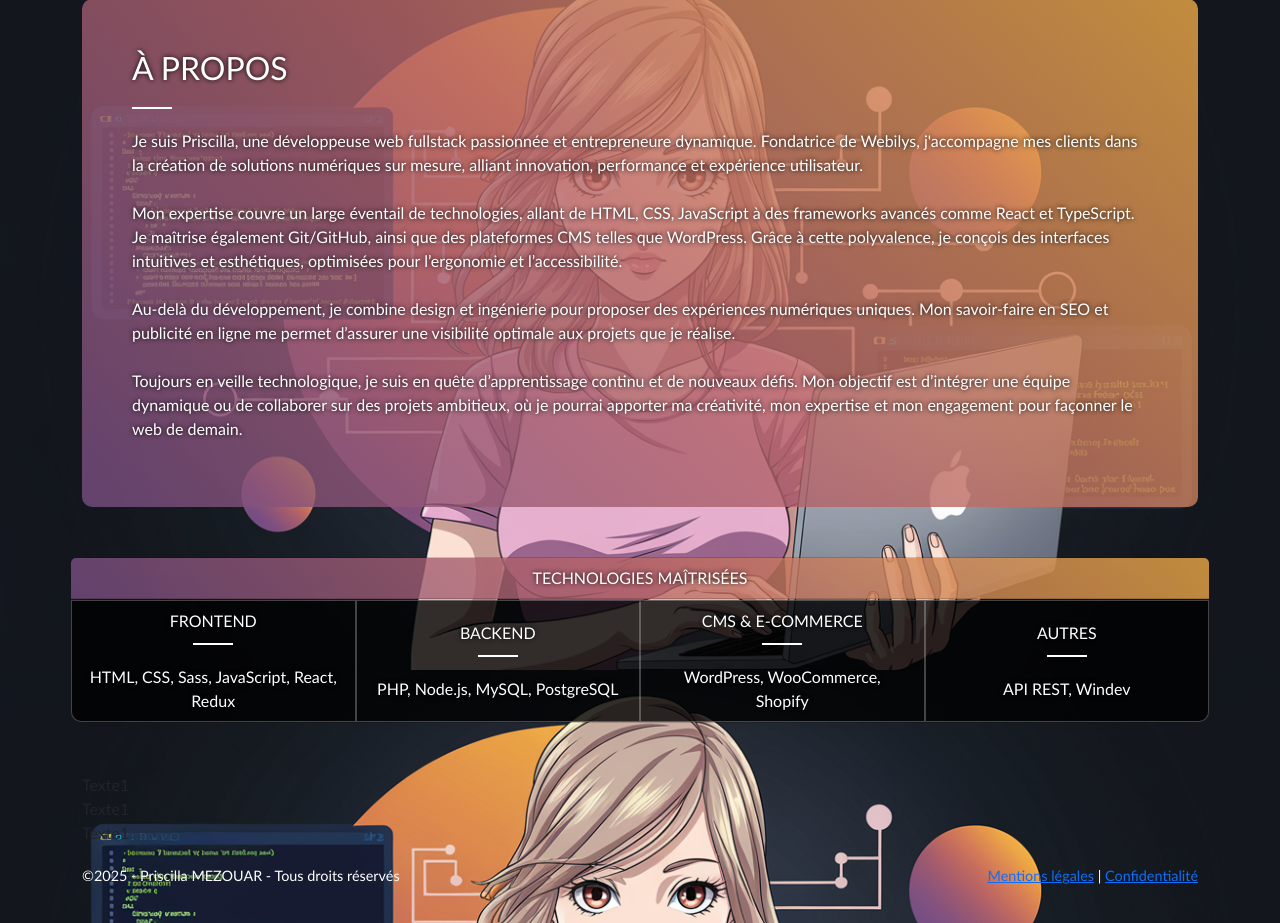
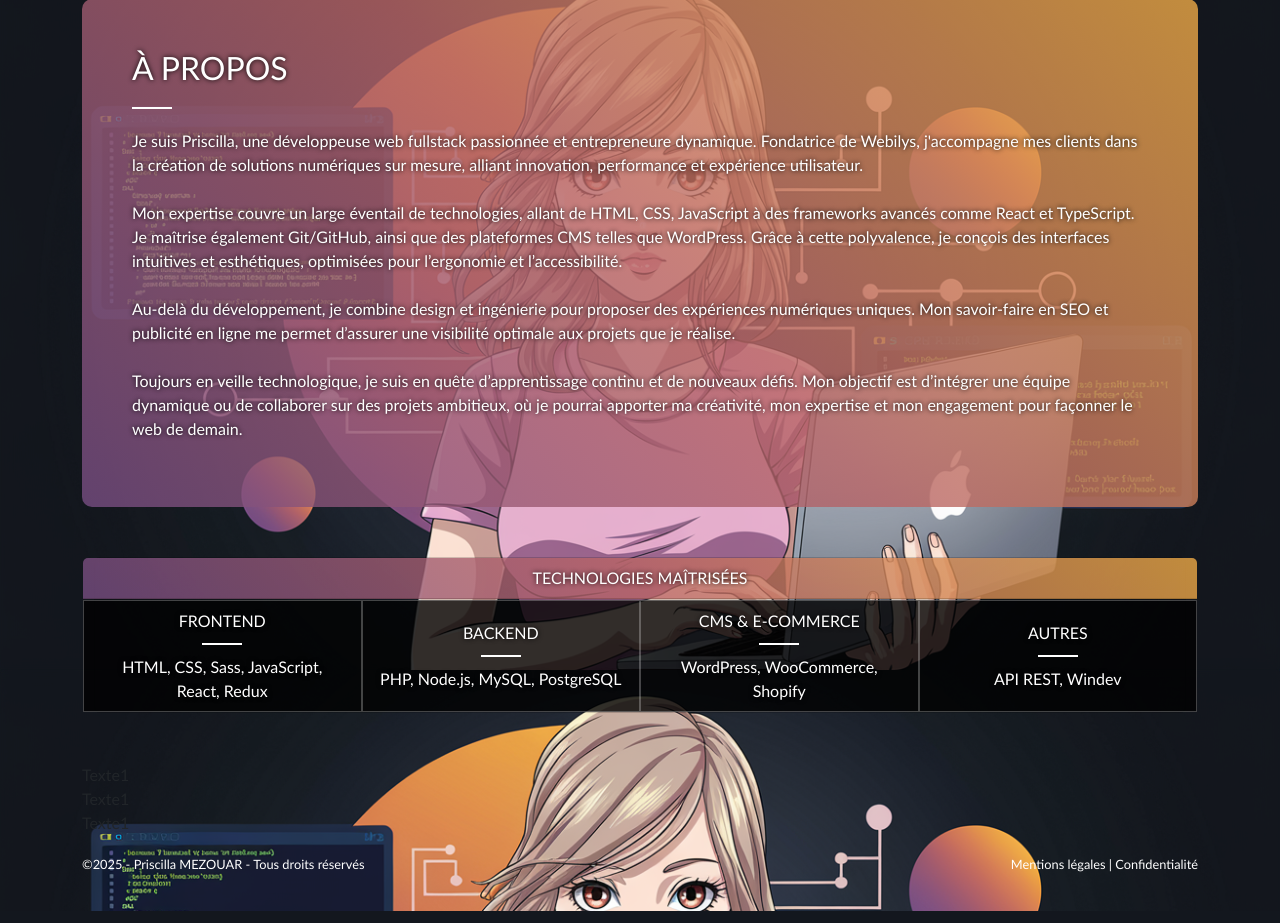
Before and after one commit to Webilys/CV, a PHP site: page / in a window 1280 px wide. Shown: the part 807-1730 px from the top of the page. Run offline with PHP 8.4, Linux system fonts and the light colour scheme.

Commit message:
31/01/2025 08:39

```diff
--- a/assets/css/index.css
+++ b/assets/css/index.css
@@ -60,8 +60,16 @@ footer {
   padding: 20px 0;
 }
 footer p {
-  font-size: 0.9rem;
+  font-size: 0.8rem;
   color: #fff;
+}
+footer a {
+  font-size: 0.8rem;
+  text-decoration: none;
+  color: #fff;
+}
+footer a:hover {
+  color: #eeaa46;
 }
 
 .hero {
@@ -162,12 +170,6 @@ footer p {
   content: "";
   display: block;
   width: 40px;
-  margin: 10px auto 20px;
+  margin: 10px auto;
   border: 1.5px solid #fff;
-}
-#competences .card .col-md-3:first-of-type {
-  border-radius: 0 0 0 10px;
-}
-#competences .card .col-md-3:last-of-type {
-  border-radius: 0 0 10px 0;
 }/*# sourceMappingURL=index.css.map */
--- a/assets/css/layout/_footer.scss
+++ b/assets/css/layout/_footer.scss
@@ -2,7 +2,17 @@ footer {
   padding: 20px 0;
 
   p {
-    font-size: 0.9rem;
+    font-size: 0.8rem;
     color: $white;
   }
+
+  a {
+    font-size: 0.8rem;
+    text-decoration: none;
+    color: $white;
+
+    &:hover {
+      color: $color1;
+    }
+  }
 }
--- a/assets/css/pages/_home.scss
+++ b/assets/css/pages/_home.scss
@@ -77,19 +77,10 @@
           content: "";
           display: block;
           width: 40px;
-          margin: 10px auto 20px;
+          margin: 10px auto;
           border: 1.5px solid $white;
         }
       }
     }
-    .col-md-3 {
-      &:first-of-type {
-        border-radius: 0 0 0 10px;
-      }
-
-      &:last-of-type {
-        border-radius: 0 0 10px 0;
-      }
-    }
   }
 }
--- a/index.html
+++ b/index.html
@@ -107,6 +107,7 @@
           </p>
         </section>
         <section id="competences">
+          <div class="container">
             <div class="card">
               <div class="row">
                 <div class="col-12 card-header">Technologies maîtrisées</div>
@@ -134,6 +135,7 @@
                 </div>
               </ul>
             </div>
+          </div>
         </section>
         <section id="formations">Texte1</section>
         <section id="portfolio">Texte1</section>
```
Also changed, not shown: 1 other file. Lines whose indentation alone changed are shown as unchanged.
